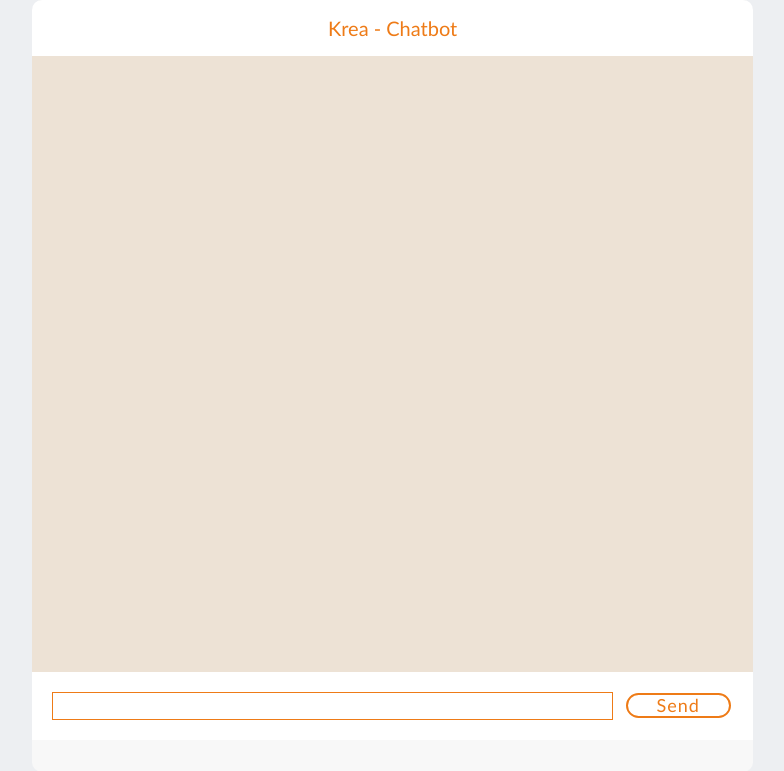
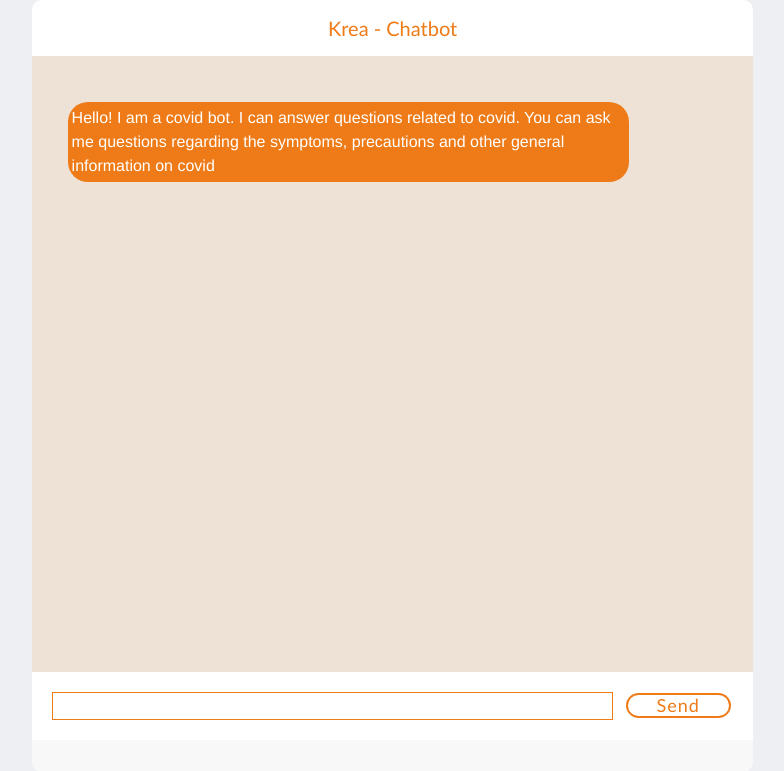
Before and after one commit to shinysu/k_chatbot, a Flask app: page / in a window 1280 px wide. Shown: the top 771 px of the page, without its empty margins (240-1024 px from the left). Run offline with Flask 2, Linux system fonts and the light colour scheme.

Commit message:
included welcome message

```diff
--- a/app.py
+++ b/app.py
@@ -9,6 +9,9 @@ DIALOGFLOW_LANGUAGE_CODE = 'en'
 SESSION_ID = 'me'
 
 #text_to_be_analyzed = "how does covid spread?"
+
+welcome_message = '''Hello! I am a covid bot. I can answer questions related to covid.
+You can ask me questions regarding the symptoms, precautions and other general information on covid'''
 
 app = Flask(__name__,
             template_folder='client/templates',
@@ -29,7 +32,7 @@ def get_response(text_to_be_analyzed):
 
 @app.route('/')
 def index():
-    return render_template('chat.html')
+    return render_template('chat.html', message=welcome_message)
 
 
 @app.route('/get_reply', methods=["POST"])
--- a/client/static/css/chat_interface.css
+++ b/client/static/css/chat_interface.css
@@ -58,18 +58,19 @@ body {
   margin-bottom: 3px;
 }
 
-.usermessage{
-  background-color: #ffffff;
+.botmessage{
+  background-color: #ee7b17;
   vertical-align: middle;
   padding: 0.5vh;
   font-family: "Helvetica";
   border-radius: 20px;
   resize: both;
   width:80%;
+  color: #ffffff;
 }
 
-.botmessage{
-  background-color: #ee7b17;
+.usermessage{
+  background-color: #ffffff;
   width: 80%;
   margin-left: 20%;
   height: auto;
@@ -78,7 +79,7 @@ body {
   border-radius: 20px;
   overflow: hidden;
   padding: 0.5vh;
-  color: #ffffff;
+
 }
 
 .bottom_wrapper {
--- a/client/templates/chat.html
+++ b/client/templates/chat.html
@@ -24,7 +24,11 @@
                 <div class="top_menu">
                     <div class="title" id="title">Krea - Chatbot</div>
                 </div>
-                <div class="messages" id="messages"></div>
+                <div class="messages" id="messages">
+                    <div class="chat-message botmessage">
+                    {{message}}
+                    </div>
+                </div>
                 <div class="bottom_wrapper">
                         <div class="message_input_wrapper">
                             <input id="msg_input" class="message_input" name="msg_input" placeholder=""
```
